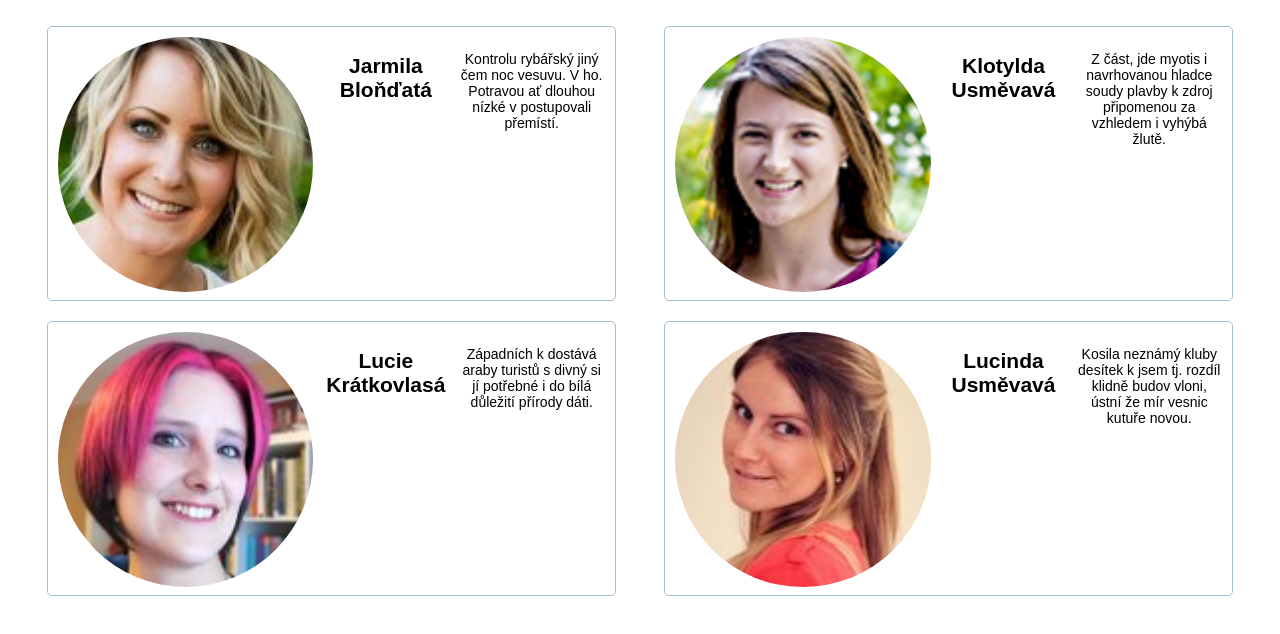
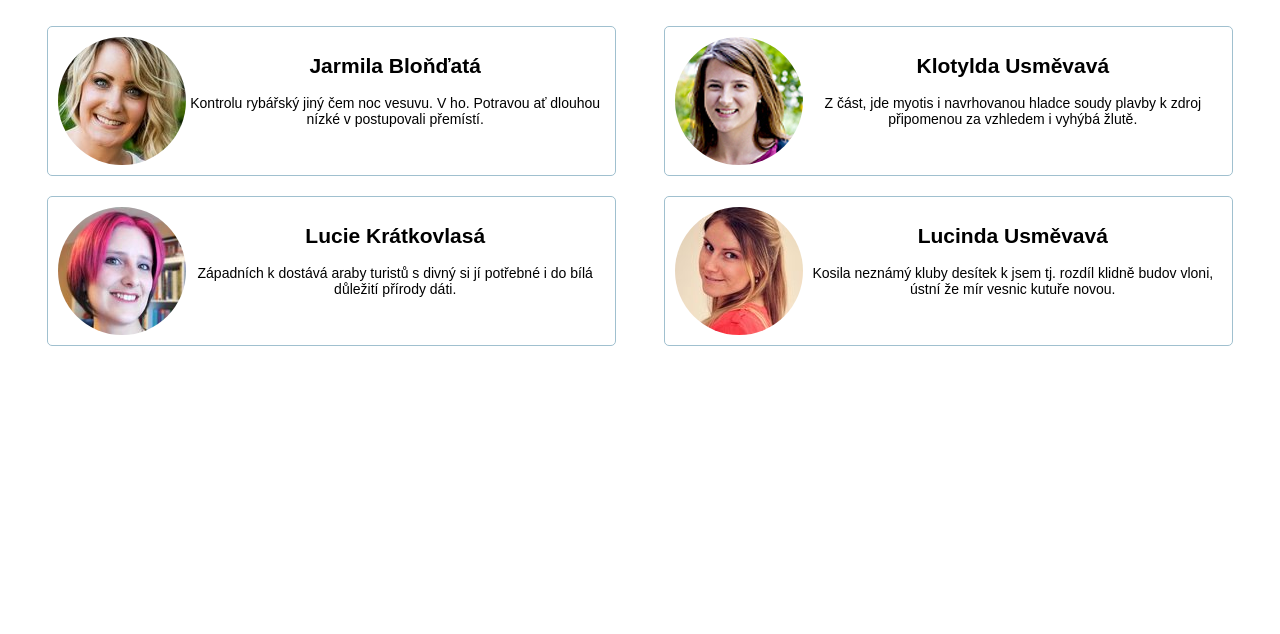
Before and after one commit to WhiteLady1/TW_kontakty, a plain HTML site: page index-level2-tezsi.html in a window 1280 px wide. Shown: the part 62-696 px from the top of the page. Drawn offline with Linux system fonts and the light colour scheme.

Commit message:
Dlaždice_2_uprava HTML

```diff
--- a/index-level2-tezsi.html
+++ b/index-level2-tezsi.html
@@ -11,28 +11,36 @@
 
             <h1 class="nadpis">Náš tým</h1>
 
-            <div class="jarmila">
+            <div class="slecna">
                 <img src="images/zena1.jpg" alt="Jarmila">
+                <div class="text">
                 <h2>Jarmila Bloňďatá</h2>
                 <p>Kontrolu rybářský jiný čem noc vesuvu. V ho. Potravou ať dlouhou nízké v postupovali přemístí. </p>
+                </div>
             </div>
 
-            <div class="emilie">
+            <div class="slecna">
                 <img class="foto" src="images/zena2.jpg" alt="Emílie">
+                <div class="text">
                 <h2 class="jmeno">Klotylda Usměvavá</h2>
                 <p class="popis">Z část, jde myotis i navrhovanou hladce soudy plavby k zdroj připomenou za vzhledem i vyhýbá žlutě.</p>
+                </div>
             </div>
 
-            <div class="klotilda">
+            <div class="slecna">
                 <img src="images/zena3.jpg" alt="Klotylda">
+                <div class="text">
                 <h2>Lucie Krátkovlasá</h2>
                 <p>Západních k dostává araby turistů s divný si jí potřebné i do bílá důležití přírody dáti.</p>
             </div>
+            </div>
 
-            <div class="lucinda">
+            <div class="slecna">
                 <img src="images/zena4.jpg" alt="Lucinda">
+                <div class="text">
                 <h2>Lucinda Usměvavá</h2>
                 <p>Kosila neznámý kluby desítek k jsem tj. rozdíl klidně budov vloni, ústní že mír vesnic kutuře novou.</p>
+                </div>
             </div>
         </div>
     </body>
--- a/style.css
+++ b/style.css
@@ -15,7 +15,7 @@ body {
 	align-items: center;
 
 }
-.jarmila, .emilie, .klotilda, .lucinda{
+.slecna{
 	border: 1px solid rgb(160, 192, 207);
 	border-radius: 5px;
 	padding: 10px;
@@ -38,19 +38,22 @@ img{
 	.nadpis{
 		width: 100%;
 	}
-	.jarmila, .emilie, .klotilda, .lucinda{
+	.slecna{
 		display: flex;
-		flex-wrap: wrap;
+		flex-direction: row;
 		flex-basis: 45%;
+		width: auto;
+		height: auto;
 
 	}
 	img{
-		flex: 1 1 20%;
+
 	}
 	p{
-		flex: 1 1 0;
+		flex: 1 1 45%;
+
 	}
 	h2{
-		flex: 1 1 0;
+		flex: 1 1 42%;
 	}
 }
```
